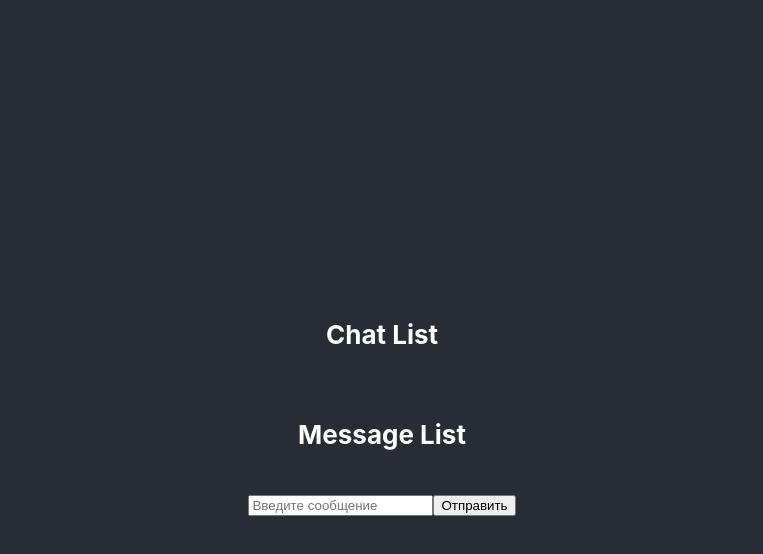
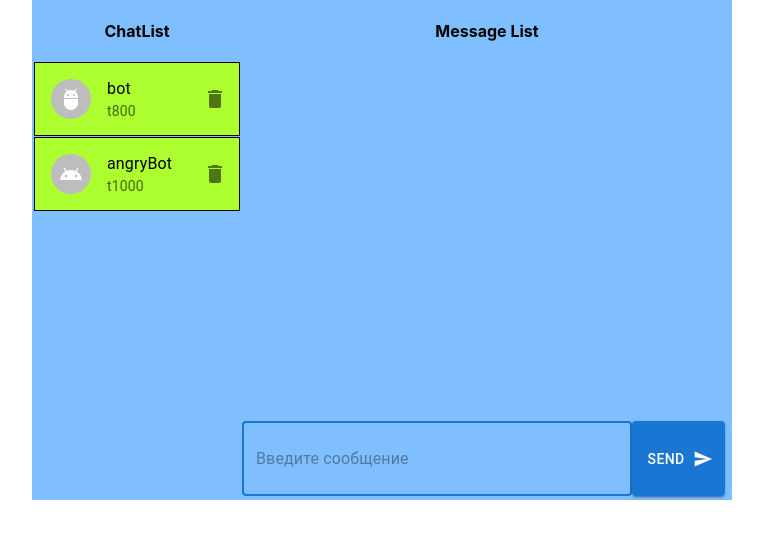
Before and after one commit to DaniilKuzmin/react-education, a React (Create React App) app: page / in a window 1280 px wide. Shown: the top 554 px of the page, without its empty margins (258-1021 px from the left). Built offline with nearby package versions, Linux system fonts and the light colour scheme.

Commit message:
lesson_3_hw

```diff
--- a/src/App.css
+++ b/src/App.css
@@ -15,7 +15,6 @@
 
 .App-header {
   background-color: #282c34;
-  min-height: 100vh;
   display: flex;
   flex-direction: column;
   align-items: center;
@@ -44,3 +43,54 @@
 .backgroundBlue {
   background-color: #0000ff;
 }
+
+.chatWindow {
+  width: 700px;
+  height: 500px;
+  margin: 0 auto;
+  background-color: #80bfff;
+  display: flex;
+}
+
+.chatList {
+  height: 100%;
+  width: 30%;
+}
+
+.messageList {
+  height: 80%;
+}
+
+.columnTwo {
+  height: 100%;
+  width: 70%;
+}
+
+.MuiTextField-root {
+  width: 79.5%;
+  height: 100%;
+}
+
+.myMessage {
+  text-align: end;
+  margin-right: 15px;
+}
+
+.MuiInputBase-formControl {
+  height: 100%;
+}
+
+.form {
+  display: flex;
+  height: 15%;
+}
+
+.messageCloud {
+  background-color: ghostwhite;
+}
+
+.chat {
+  background-color: greenyellow;
+  outline: 1px solid black;
+  margin: 3px;
+}
--- a/src/App.js
+++ b/src/App.js
@@ -1,19 +1,58 @@
 import './App.css';
 import React, {useState, useEffect} from "react";
-import AUTHOR from './constants/common.js'
-import Messages from './components/Messages'
-import ChatList from './components/ChatList'
+import AUTHOR from './constants/common.js';
+import Messages from './components/Messages';
+import TextField from '@mui/material/TextField';
+import SendIcon from '@mui/icons-material/Send';
+import Button from '@mui/material/Button';
+import Chat from './components/Chat'
+import AdbIcon from '@mui/icons-material/Adb';
+import AndroidIcon from '@mui/icons-material/Android';
+import { createTheme, ThemeProvider } from '@mui/material/styles';
+import { green } from '@mui/material/colors';
 
 function App() {
 
 const [messageList, setMessageList] = useState([]);
+// const [chatList, setChatList] = useState([]);
 const [value, setValue] = useState('');
+const [input, setInput] = useState('');
+
+const theme = createTheme({
+  status: {
+    danger: green[500],
+  },
+});
+
+// setChatList([
+//     {
+//       name: 'bot',
+//       id: 't800'
+//     },
+//     {
+//       name: 'angryBot',
+//       id: 't1000'
+//     }
+//   ])
+
+const chatList = [
+    {
+      name: 'bot',
+      id: 't800',
+      ava: <AdbIcon />
+    },
+    {
+      name: 'angryBot',
+      id: 't1000',
+      ava: <AndroidIcon />
+    }
+  ]
 
 useEffect(() => {
   if (messageList.length > 0) {
     if (messageList[messageList.length - 1].author === AUTHOR.me) {
         setTimeout(() => {
-          let messageObj = {text: 'Some robot text', author: AUTHOR.bot}
+          let messageObj = {text: 'You get nothing. You lose. Good day, sir.', author: AUTHOR.bot}
 
           setMessageList([...messageList, messageObj])
         }, 1500)
@@ -22,35 +61,61 @@ useEffect(() => {
 
 }, [messageList])
 
-
 const handleChange = (event) => {
+  setInput(event.target)
   setValue(event.target.value)
 }
 
 const handler = () => {
 
-  let messageObj = {text: value, author: AUTHOR.me}
+  let messageObj = {text: value, author: AUTHOR.me};
 
   setMessageList([...messageList, messageObj]);
-  setValue('');
+
+  setValue("");
+  input.value = '';
+  input.focus();
+}
+
+const enterHandler = (event) => {
+  if (event.key === 'Enter') {
+    handler()
+  } else return
 }
 
   return (
+    <ThemeProvider theme={theme}>
     <div className="App">
       <header className="App-header">
-        <h4>Chat List</h4>
-        <ChatList />
-        <h4>Message List</h4>
+      </header>
+      <div className="chatWindow">
+        <div className="chatList">
+          <h4>ChatList</h4>
+          <Chat props={chatList[0]} key={chatList[0].id}/>
+          <Chat props={chatList[1]} key={chatList[1].id}/>
+        </div>
+        <div className="columnTwo">
         <Messages messages={messageList} />
-        <div>
-          <input
-          type="text"
-          placeholder="Введите сообщение"
-          onChange={handleChange}/>
-          <button onClick={handler}>Отправить</button>
+        <div className="form">
+              <TextField
+                id='input'
+                autoFocus={true}
+                type="text"
+                placeholder="Введите сообщение"
+                onChange={handleChange}
+                onKeyDown={enterHandler}
+                />
+              <Button
+                variant="contained"
+                onClick={handler}
+                endIcon={<SendIcon />}>
+                  Send
+              </Button>
+            </div>
         </div>
-      </header>
+      </div>
     </div>
+    </ThemeProvider>
   );
 }
 
--- a/src/Message.js
+++ /dev/null
@@ -1,10 +0,0 @@
-const Message = ({text}) => {
-	return (
-				<>
-					<div>Message: {text.text}</div>
-					<div>Author: {text.author}</div>
-				</>
-			)
-}
-
-export default Message;
--- /dev/null
+++ b/src/components/Chat.js
@@ -0,0 +1,29 @@
+import DeleteIcon from'@mui/icons-material/Delete';
+import IconButton from'@mui/material/IconButton';
+import ListItem from'@mui/material/ListItem';
+import ListItemAvatar from'@mui/material/ListItemAvatar';
+import ListItemText from'@mui/material/ListItemText';
+import Avatar from'@mui/material/Avatar';
+
+const Chat = ({props}) => {
+	return <div className='chat'>
+				<ListItem
+					secondaryAction={<IconButton edge="end" aria-label="delete">
+						<DeleteIcon/>
+						</IconButton>
+				}
+				>
+				<ListItemAvatar>
+					<Avatar>
+						{props.ava}
+					</Avatar>
+				</ListItemAvatar>
+				<ListItemText
+					primary={props.name}
+					secondary={props.id}
+				/>
+				</ListItem>
+			</div>
+}
+
+export default Chat
--- a/src/components/ChatList.js
+++ /dev/null
@@ -1,6 +0,0 @@
-const ChatList = () => {
-	return <>
-	</>
-}
-
-export default ChatList
--- /dev/null
+++ b/src/components/Message.js
@@ -0,0 +1,38 @@
+import ListItem from '@mui/material/ListItem';
+import ListItemAvatar from '@mui/material/ListItemAvatar';
+import ListItemText from '@mui/material/ListItemText';
+import Avatar from '@mui/material/Avatar';
+import AccountCircleIcon from '@mui/icons-material/AccountCircle';
+import AdbIcon from '@mui/icons-material/Adb';
+
+const Message = ({text}) => {
+	return (
+			<> {text.author === 'bot' ?
+				<ListItem>
+					<ListItemAvatar>
+						<Avatar>
+							<AdbIcon />
+						</Avatar>
+					</ListItemAvatar>
+					<ListItemText className="messageCloud"
+						primary={text.text}
+						secondary={text.author}
+					/>
+				</ListItem> :
+				<ListItem>
+					<ListItemText className="myMessage messageCloud"
+						primary={text.text}
+						secondary={text.author}
+					/>
+					<ListItemAvatar>
+						<Avatar>
+							<AccountCircleIcon />
+						</Avatar>
+					</ListItemAvatar>
+				</ListItem> }
+
+			</>
+			)
+}
+
+export default Message;
--- a/src/components/Messages.js
+++ b/src/components/Messages.js
@@ -1,12 +1,13 @@
 import PropTypes from "prop-types";
-import Message from '../Message';
+import Message from './Message';
 
 
 const Messages = (props) => {
     const {messages} = props;
-    return <>
+    return <div className="messageList">
+            <h4>Message List</h4>
             {messages.map((element, index) => (<Message text={element} key={index} />))}
-            </>
+            </div>
 }
 
 export default Messages;
--- a/src/constants/common.js
+++ b/src/constants/common.js
@@ -1,6 +1,7 @@
 export const AUTHOR = {
 	me: 'Me',
-	bot: 'bot'
+	bot: 'bot',
+	angryBot: 'angryBot'
 }
 
 export default AUTHOR;
```
Also changed, not shown: src/logo.svg (deleted).
